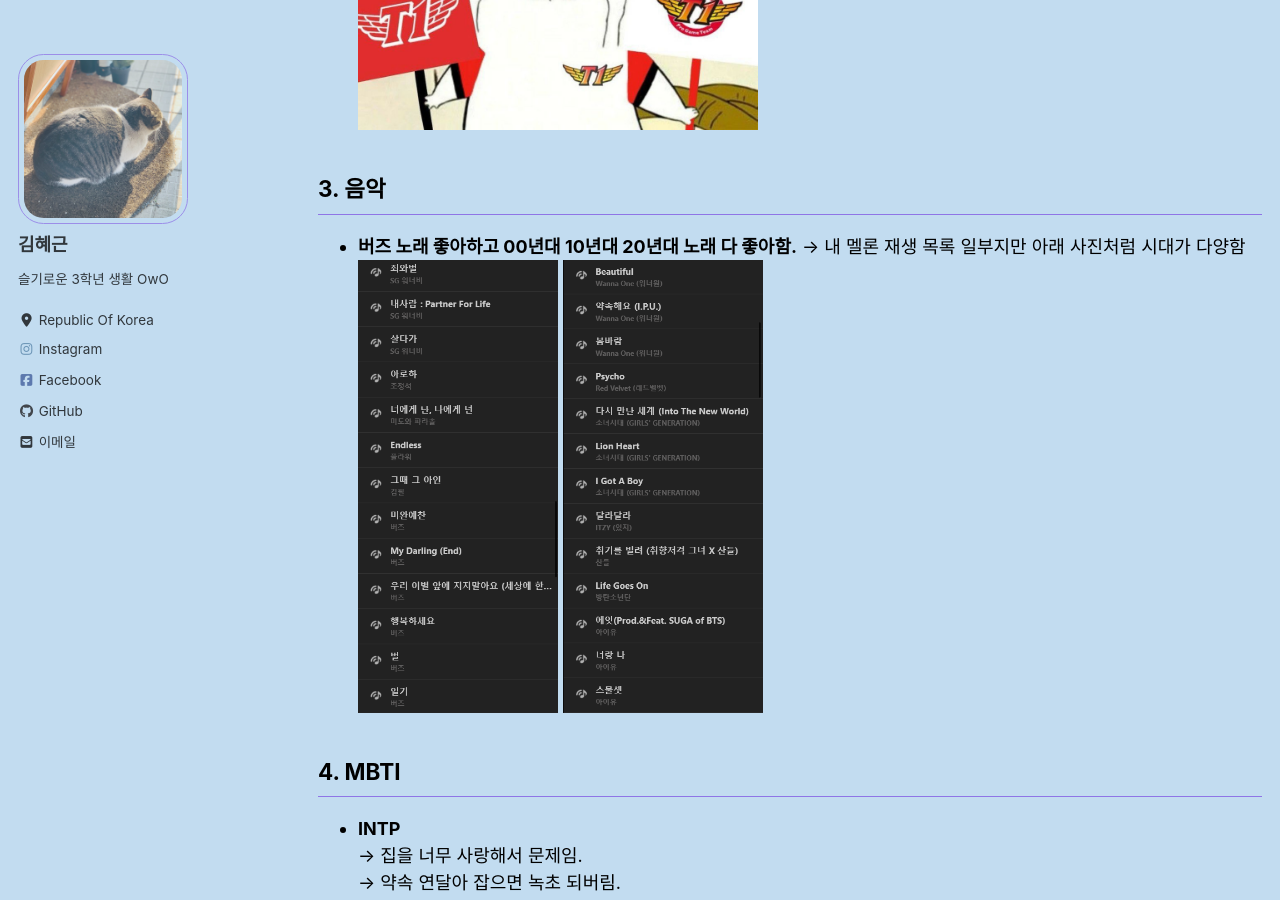
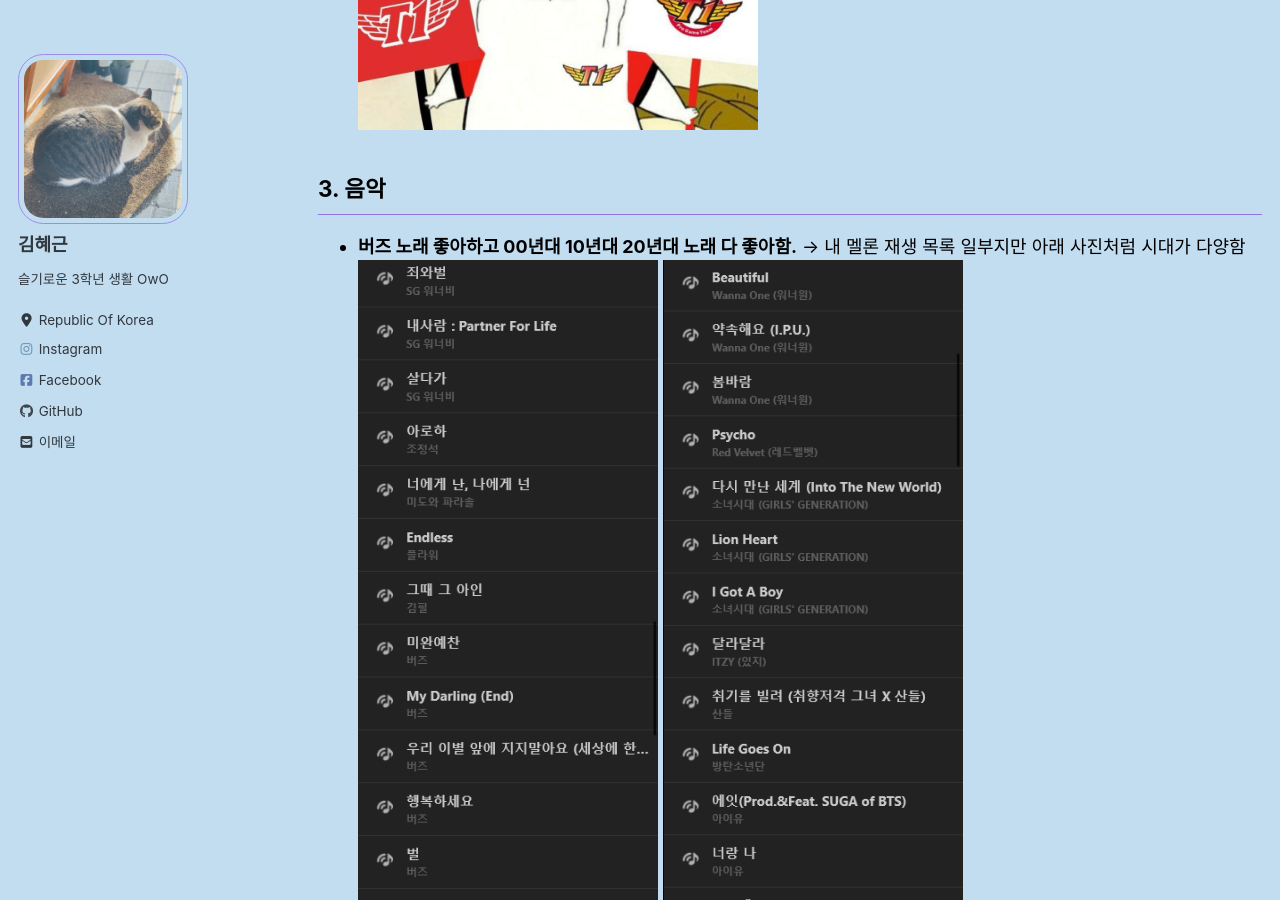
Before and after one commit to hyegeun/hyegeun.github.io, a Jekyll site: the page built from _pages/about.md, in a window 1280 px wide and 900 px high, scrolled down 1846 px. Built offline with Jekyll 4.4.1, drawn with Linux system fonts in a browser that asks for light colours; cached includes are drawn as plain includes; nearby versions of some CDN libraries; a script that is not in the unit is left out.

Commit message:
Update about.md

```diff
--- a/_pages/about.md
+++ b/_pages/about.md
@@ -45,7 +45,7 @@ classes: wide
 ## **3. 음악**
   * **버즈 노래 좋아하고 00년대 10년대 20년대 노래 다 좋아함.**
   → 내 멜론 재생 목록 일부지만 아래 사진처럼 시대가 다양함
-    <img src="/assets/images/about_photo/about_photo4.png" width="200px"> <img src="/assets/images/about_photo/about_photo5.png" width="200px">
+    <img src="/assets/images/about_photo/about_photo4.png" width="300px"> <img src="/assets/images/about_photo/about_photo5.png" width="300px">
 
 
 ## **4. MBTI**
```
